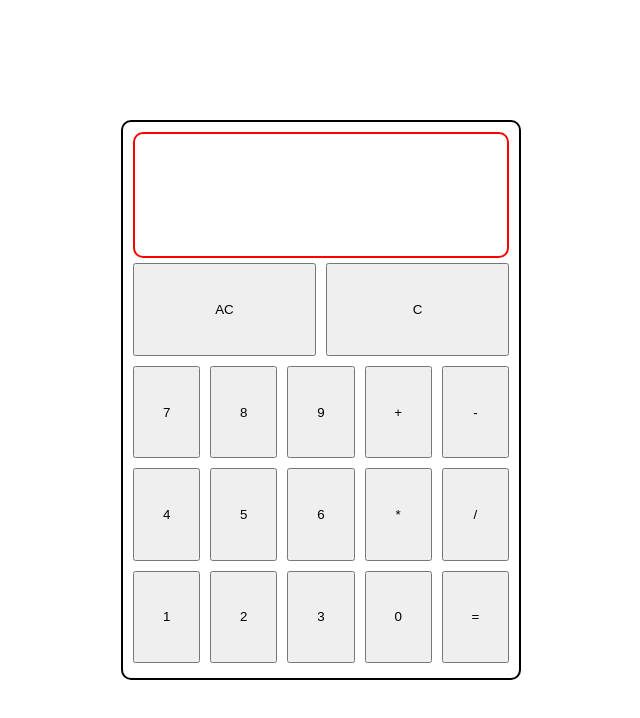
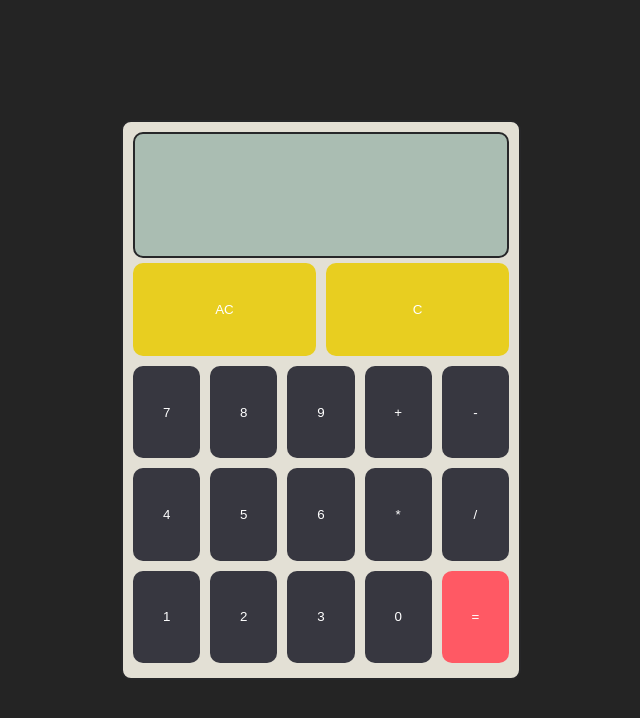
Before and after one commit to TomasBivainis/top-calculator, a plain HTML site: page index.html in a window 1280 px wide. Shown: the whole page, without its empty margins (319-959 px from the left). Drawn offline with Linux system fonts and the light colour scheme.

Commit message:
styled the calculator

```diff
--- a/index.html
+++ b/index.html
@@ -10,8 +10,8 @@
       <div class="screen"></div>
       <div class="buttons">
         <div class="row">
-          <button type="button" class="button">AC</button>
-          <button type="button" class="button">C</button>
+          <button type="button" class="button erase">AC</button>
+          <button type="button" class="button erase">C</button>
         </div>
         <div class="row">
           <button type="button" class="button">7</button>
@@ -32,7 +32,7 @@
           <button type="button" class="button">2</button>
           <button type="button" class="button">3</button>
           <button type="button" class="button">0</button>
-          <button type="button" class="button">=</button>
+          <button type="button" class="button equal">=</button>
         </div>
       </div>
     </div>
--- a/styles.css
+++ b/styles.css
@@ -1,3 +1,8 @@
+@font-face {
+  font-family: 'Alarm clock';
+  src: url(./font/alarm_clock.ttf) format('truetype');
+}
+
 * {
   box-sizing: border-box;
 }
@@ -9,24 +14,29 @@ body {
   justify-content: center;
   align-items: center;
   margin: 0;
+  background-color: #242424;
 }
 
 .container {
   display: flex;
   flex-direction: column;
-  border: 2px solid black;
+  border: 2px solid #272729;
   height: 70vh;
   width: 50vh;
   padding: 10px;
   border-radius: 10px;
+  background-color: #e3e0d5;
 }
 
 .screen {
   flex: 1 1 0;
-  border: 2px solid red;
+  border: 2px solid #272729;
   border-radius: 10px;
   padding: 10px;
   word-wrap: break-word;
+  background-color: #aabdb2;
+  font-family: 'Alarm clock';
+  font-size: 25px;
 }
 
 .buttons {
@@ -44,6 +54,10 @@ body {
 .button {
   flex: 1 1 0;
   margin: 5px;
+  background-color: #373740;
+  color: white;
+  border: 0;
+  border-radius: 10px;
 }
 
 .row button:first-child {
@@ -53,3 +67,11 @@ body {
 .row button:last-child {
   margin-right: 0px;
 }
+
+.erase {
+  background-color: #e8ce20;
+}
+
+.equal {
+  background-color: #ff5964;
+}
```
Also changed, not shown: font/alarm_clock.ttf (added).
